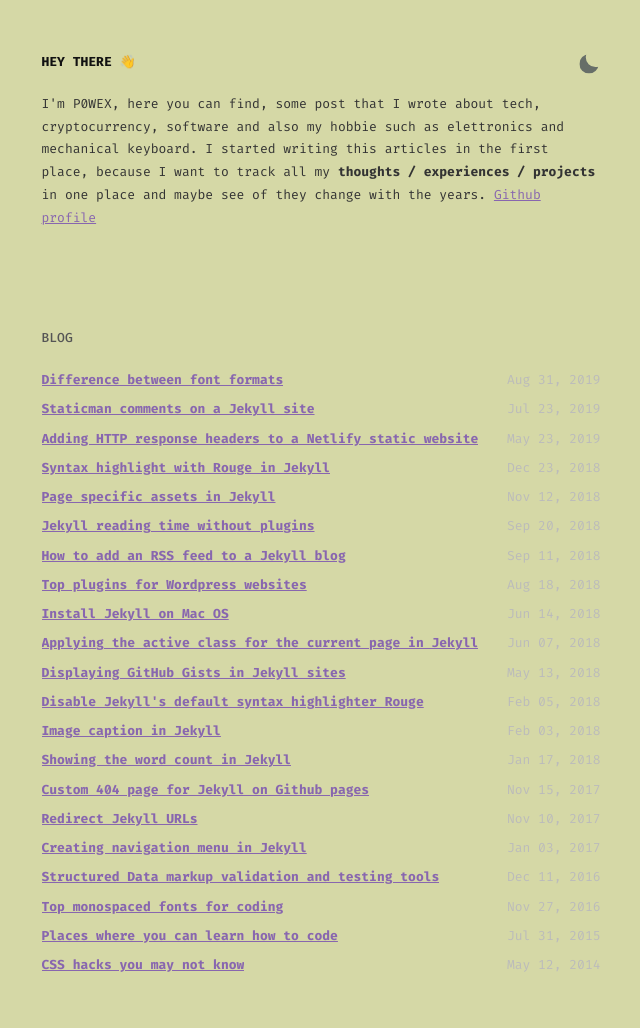
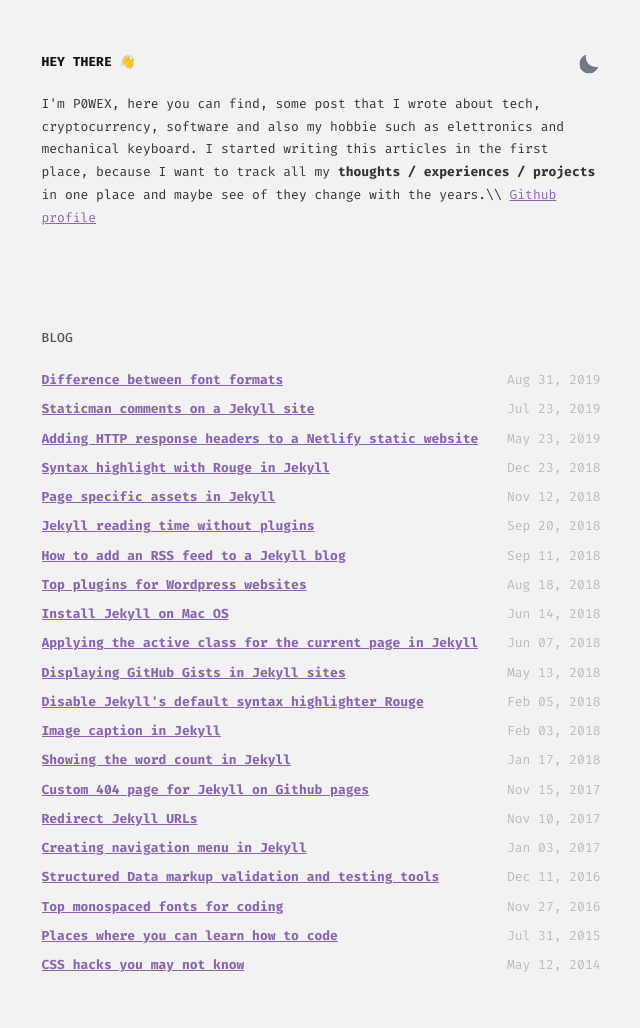
Before and after one commit to DavideBri/Gesko, a Jekyll site: the page built from index.html, in a window 1280 px wide. Shown: the whole page, without its empty margins (319-959 px from the left). Built offline with Jekyll 4.4.1, drawn with Linux system fonts in a browser that asks for light colours.

Commit message:
changed light background color

```diff
--- a/_sass/_main.scss
+++ b/_sass/_main.scss
@@ -41,7 +41,7 @@ html[data-theme="light"] {
 	--dark-text-color: #111;
 	--link-color: #8866af;
 
-	background-color: #d5d8a6;
+	background-color: #f2f2f2;
 
 	#theme-toggle div {
 		position: relative;
--- a/index.html
+++ b/index.html
@@ -9,7 +9,7 @@ layout: default
             <div></div>
         </button>
     </div>
-    <p>I'm P0WEX, here you can find, some post that I wrote about tech, cryptocurrency, software and also my hobbie such as elettronics and mechanical keyboard. I started writing this articles in the first place, because I want to track all my <b>thoughts / experiences / projects </b> in one place and maybe see of they change with the years. <a href="https://www.github.com/P0WEX">Github profile</a>
+    <p>I'm P0WEX, here you can find, some post that I wrote about tech, cryptocurrency, software and also my hobbie such as elettronics and mechanical keyboard. I started writing this articles in the first place, because I want to track all my <b>thoughts / experiences / projects </b> in one place and maybe see of they change with the years.\\ <a href="https://www.github.com/P0WEX">Github profile</a>
     </p>
 
 </section>
```
